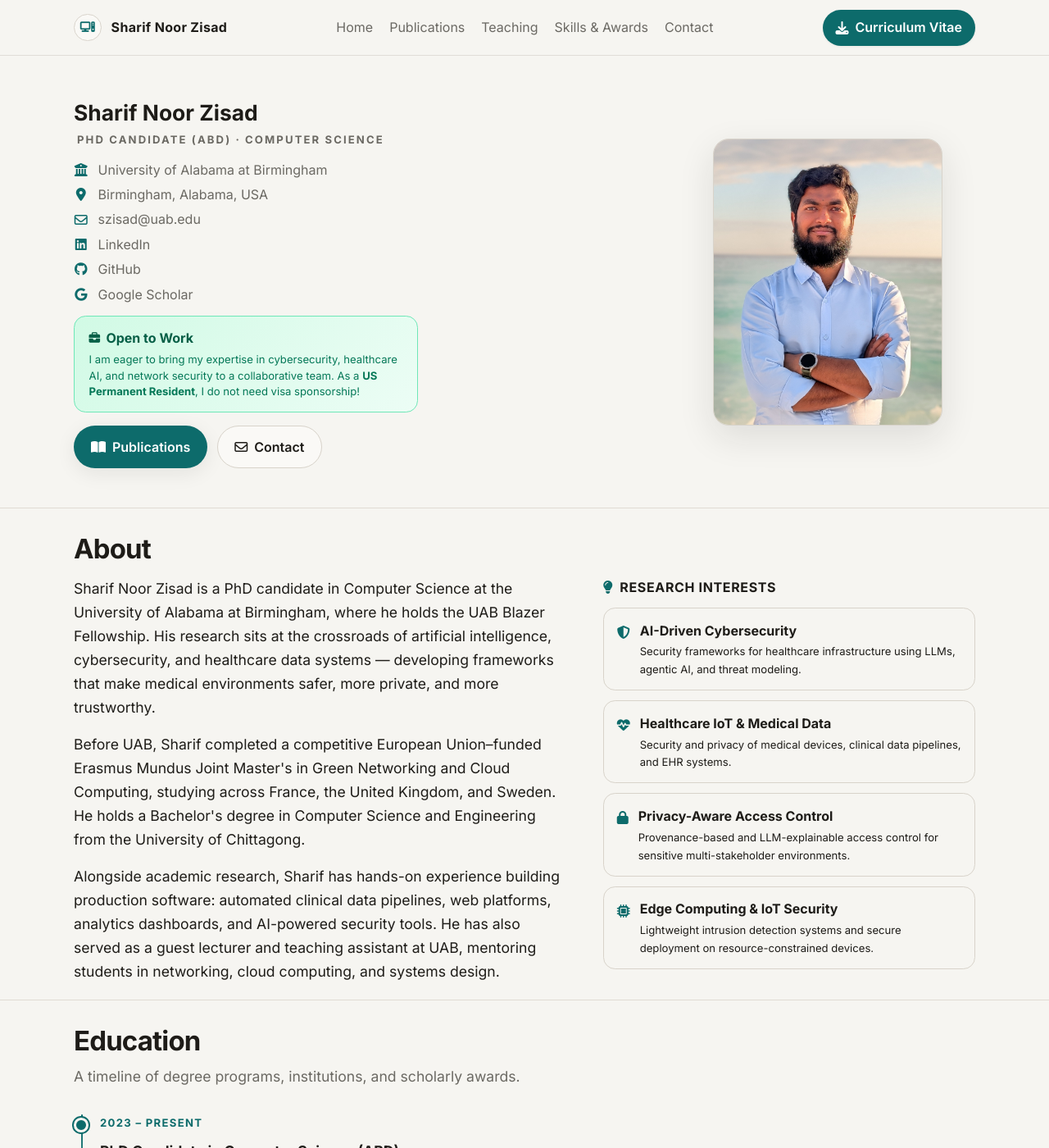
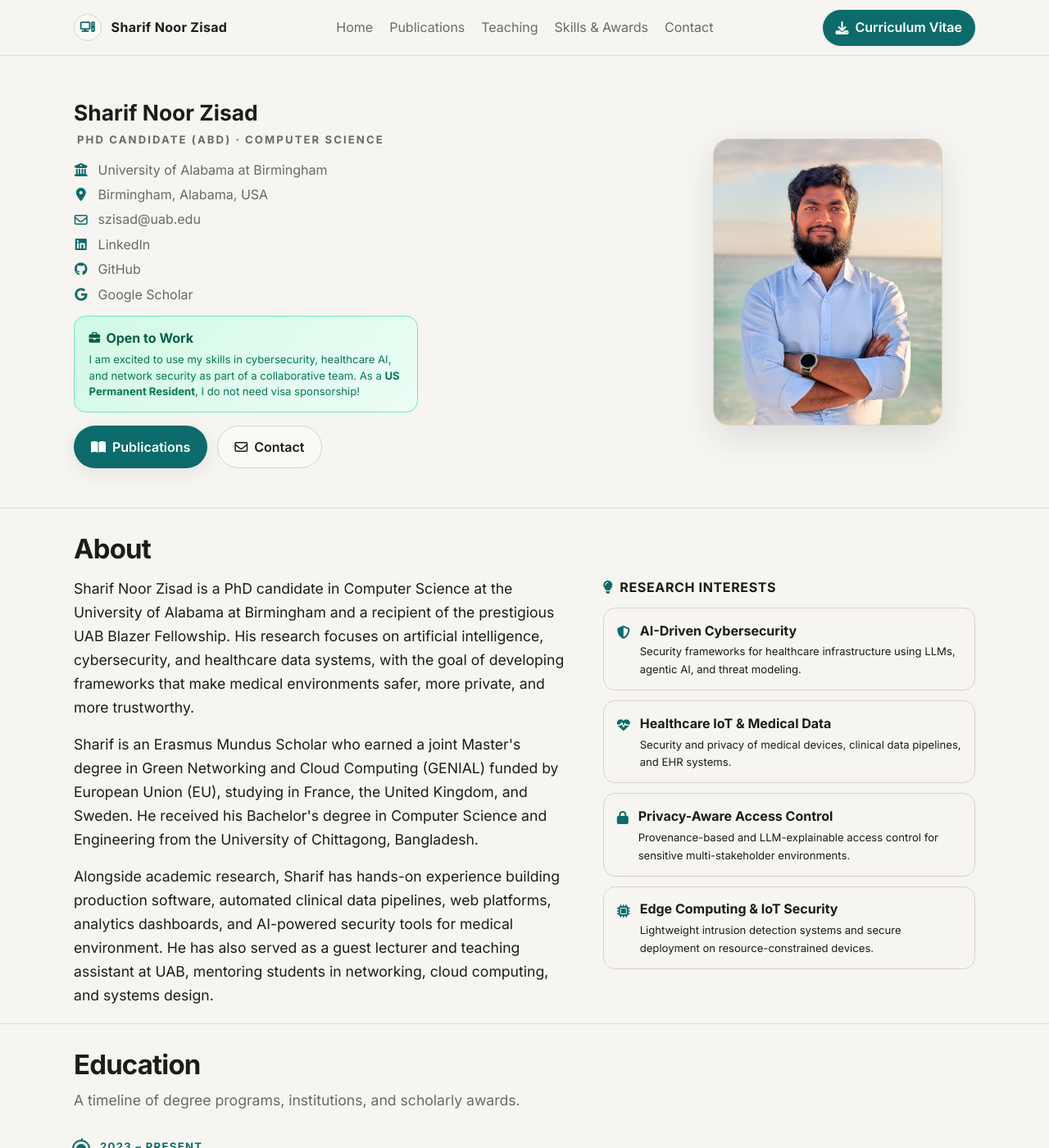
Before and after one commit to snzisad/snzisad.github.io, a Jekyll site: the page built from index.html, in a window 1280 px wide and 1400 px high. Shown: the whole window at 82% size. Built offline with Jekyll 4.4.1, drawn with Linux system fonts in a browser that asks for light colours; some web fonts are replaced; comment, search, counter and statistics services are not loaded.

Commit message:
info updated

```diff
--- a/index.html
+++ b/index.html
@@ -58,7 +58,7 @@ layout: default
         <div>
           <div class="otw-title"><i class="fa-solid fa-briefcase"></i> Open to Work</div>
           <div class="otw-desc">
-            I am eager to bring my expertise in cybersecurity, healthcare AI, and network security to a collaborative team. As a <b>US Permanent Resident</b>, I do not need visa sponsorship!
+            I am excited to use my skills in cybersecurity, healthcare AI, and network security as part of a collaborative team. As a <b>US Permanent Resident</b>, I do not need visa sponsorship!
             </div>
         </div>
       </div>
@@ -93,9 +93,9 @@ layout: default
     </div>
     <div class="about-grid">
       <div class="about-text">
-        <p> Sharif Noor Zisad is a PhD candidate in Computer Science at the University of Alabama at Birmingham, where he holds the UAB Blazer Fellowship. His research sits at the crossroads of artificial intelligence, cybersecurity, and healthcare data systems — developing frameworks that make medical environments safer, more private, and more trustworthy. </p>
-        <p> Before UAB, Sharif completed a competitive European Union–funded Erasmus Mundus Joint Master's in Green Networking and Cloud Computing, studying across France, the United Kingdom, and Sweden. He holds a Bachelor's degree in Computer Science and Engineering from the University of Chittagong. </p>
-        <p> Alongside academic research, Sharif has hands-on experience building production software: automated clinical data pipelines, web platforms, analytics dashboards, and AI-powered security tools. He has also served as a guest lecturer and teaching assistant at UAB, mentoring students in networking, cloud computing, and systems design. </p>
+        <p> Sharif Noor Zisad is a PhD candidate in Computer Science at the University of Alabama at Birmingham and a recipient of the prestigious UAB Blazer Fellowship. His research focuses on artificial intelligence, cybersecurity, and healthcare data systems, with the goal of developing frameworks that make medical environments safer, more private, and more trustworthy. </p>
+        <p> Sharif is an Erasmus Mundus Scholar who earned a joint Master's degree in Green Networking and Cloud Computing (GENIAL) funded by European Union (EU), studying in France, the United Kingdom, and Sweden. He received his Bachelor's degree in Computer Science and Engineering from the University of Chittagong, Bangladesh. </p>
+        <p> Alongside academic research, Sharif has hands-on experience building production software, automated clinical data pipelines, web platforms, analytics dashboards, and AI-powered security tools for medical environment. He has also served as a guest lecturer and teaching assistant at UAB, mentoring students in networking, cloud computing, and systems design. </p>
       </div>
       <div>
         <h3 style="font-size:var(--text-sm);font-weight:700;letter-spacing:.04em;text-transform:uppercase;color:var(--text-muted);margin-bottom:.75rem;display:flex;align-items:center;gap:.5rem;">
```
